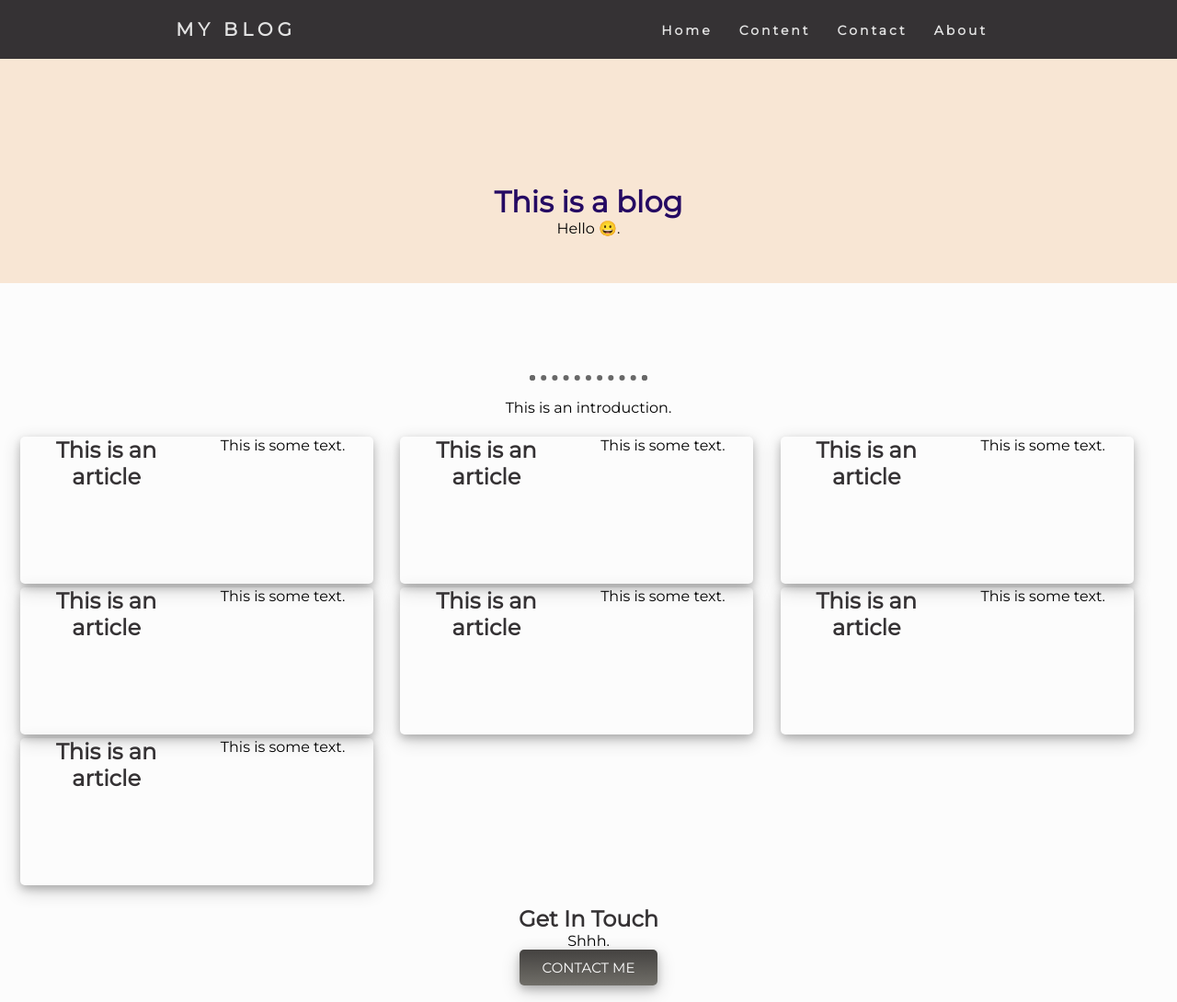
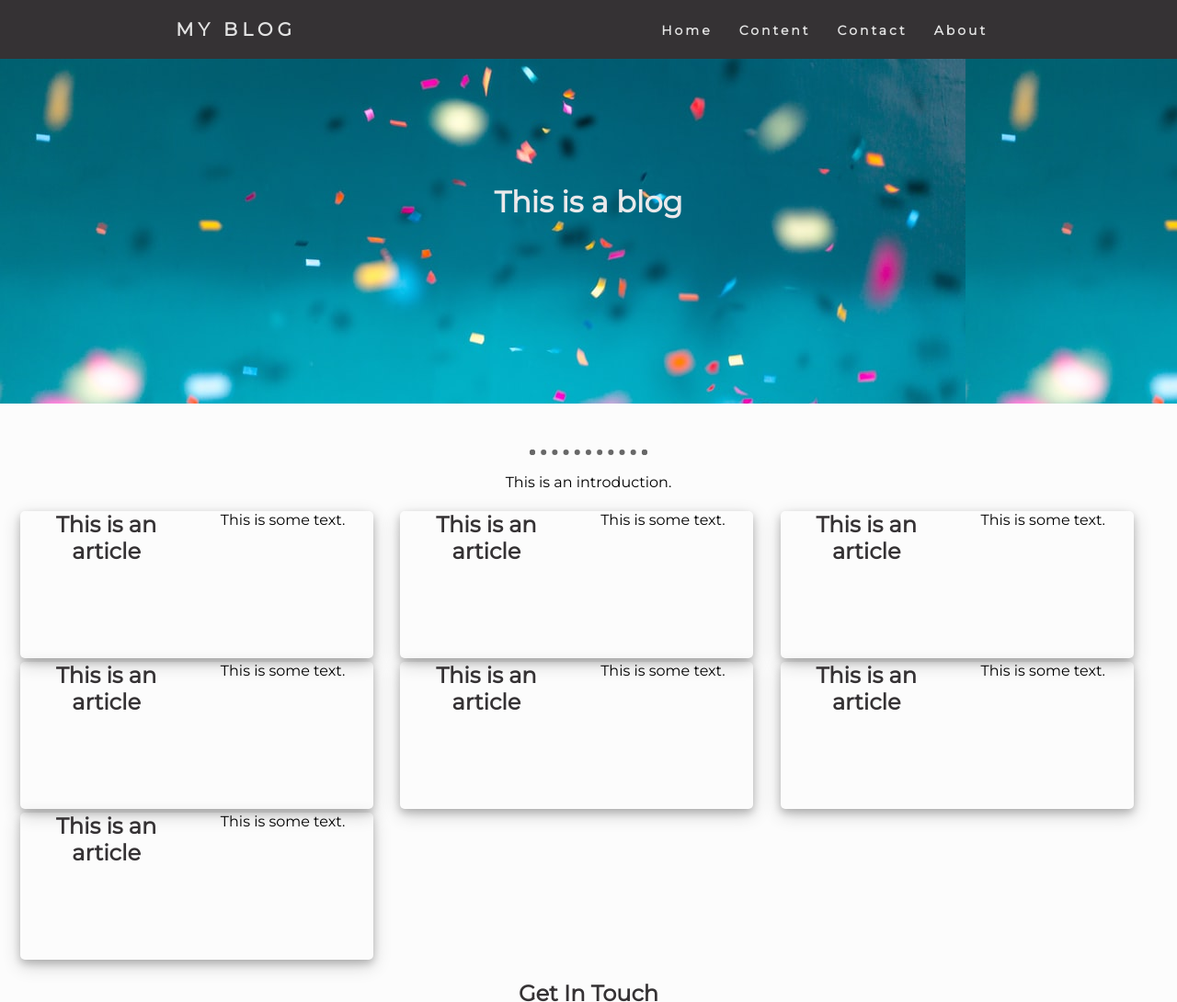
Before and after one commit to KiwiKoi/Blog, a plain HTML site: page index.html in a window 1280 px wide. Shown: the top 1090 px of the page at 92% size. Drawn offline with Linux system fonts and the light colour scheme.

Commit message:
Added background non-scrolling image

```diff
--- a/index.html
+++ b/index.html
@@ -30,7 +30,6 @@
     </nav>
     <header>
         <h1 class="heading">This is a blog</h1>
-        <p>Hello 😀.</p>
     </header>
 
     <div id="content" class="main">
--- a/styles.css
+++ b/styles.css
@@ -11,7 +11,7 @@ body {
 }
 
 h1 {
-    color: rgb(37, 10, 99);
+    color: rgb(234, 233, 235);
     font-weight: bold
 }
 
@@ -24,8 +24,10 @@ header {
     background-color: rgb(248, 230, 212);
     position: relative;
     padding-top: 200px;
-    padding-bottom: 50px;
+    padding-bottom:200px;
     text-align: center;
+    background-image: url("images/confetti.jpg");
+    background-attachment: fixed;
 }
 
 a {
@@ -77,7 +79,7 @@ article p {
   }
 
 .main {
-    padding: 100px 0 50px 0;
+    padding: 50px 0 50px 0;
 }
 
 .intro {
```
Also changed, not shown: images/confetti.jpg (added).
